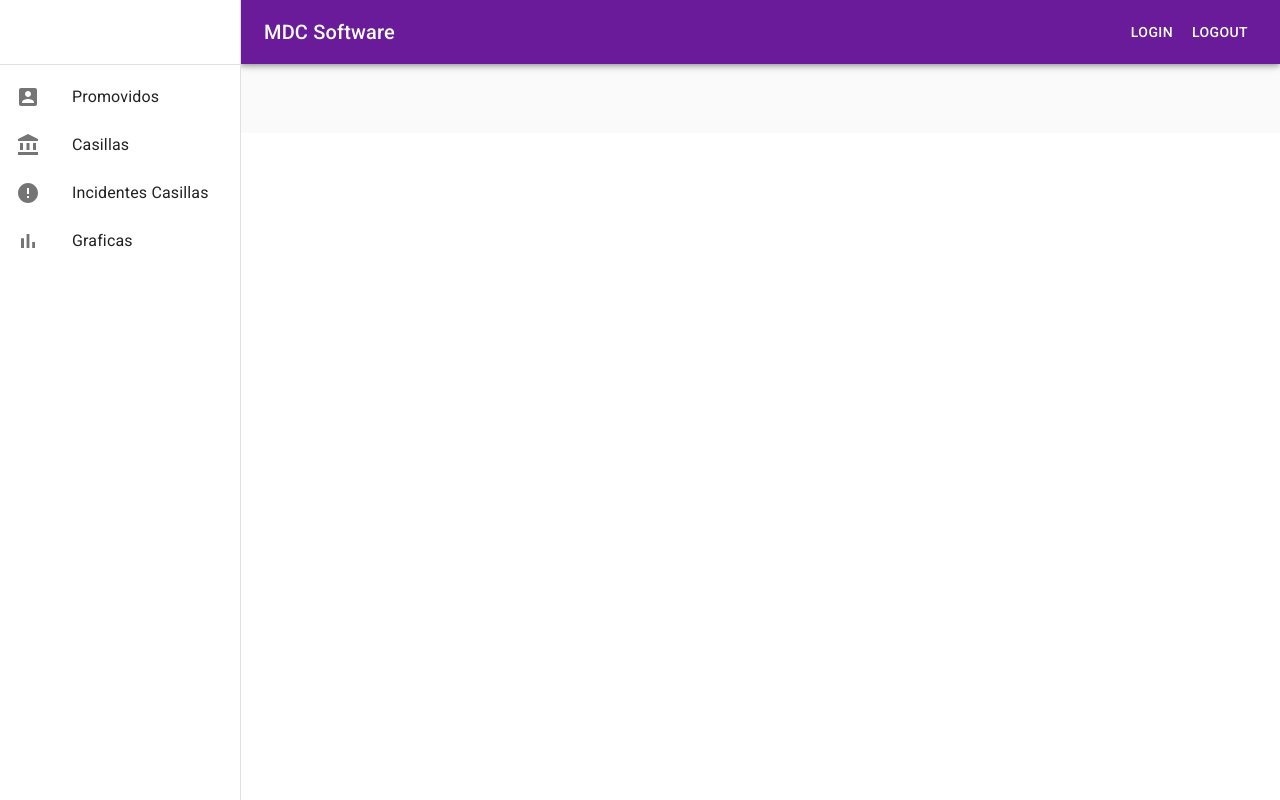
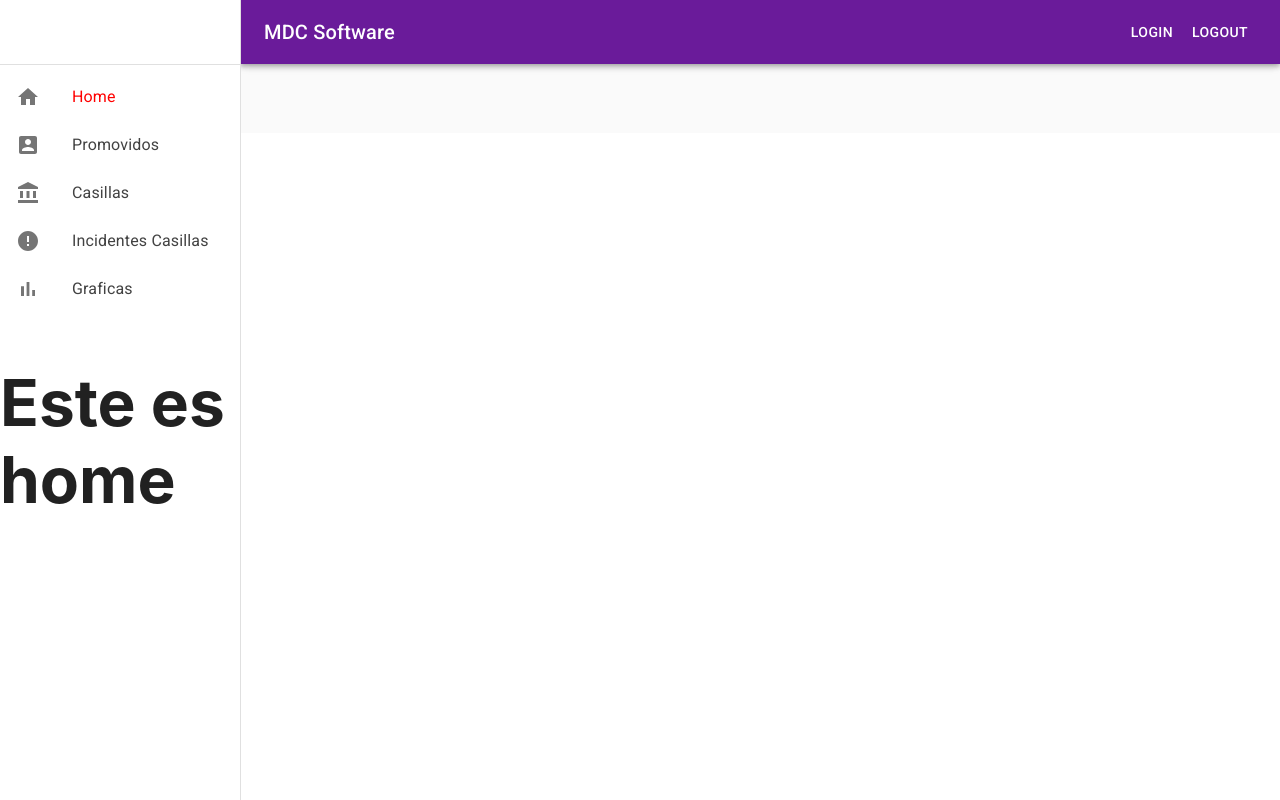
Before and after one commit to mnkboy/mdc-softare-frontend, a React (Create React App) app: page /home in a window 1280 px wide. Built offline with nearby package versions, Linux system fonts and the light colour scheme; the HTML template or start-up script is replaced by a standard one.

Commit message:
Con routing y pages.

```diff
--- a/package.json
+++ b/package.json
@@ -16,6 +16,7 @@
     "react-apollo": "^3.1.5",
     "react-dom": "^17.0.1",
     "react-redux": "^7.2.2",
+    "react-router-dom": "^5.2.0",
     "react-scripts": "4.0.1",
     "redux": "^4.0.5",
     "redux-devtools": "^3.7.0",
--- a/src/components/ListIcons.jsx
+++ b/src/components/ListIcons.jsx
@@ -1,37 +1,114 @@
 import React, { Fragment } from 'react'
 import { List, ListItem, ListItemIcon, ListItemText } from '@material-ui/core'
-import { AccountBox, BarChart, AccountBalance, Error } from '@material-ui/icons/'
+import { Home, AccountBox, BarChart, AccountBalance, Error } from '@material-ui/icons/'
+import HomePage from './pages/Home';
+import Promovidos from './pages/Promovidos';
+import Casillas from './pages/Casillas';
+import Graficas from './pages/Graficas';
+import IncidentesCasillas from './pages/IncidentesCasillas';
+
+import {
+
+
+    BrowserRouter as Router,
+    Switch,
+    Route,
+    NavLink
+} from "react-router-dom";
 
 const ListIcons = () => {
     return (
 
         <Fragment>
+            <Router>
                 <List>
+                    <NavLink
+                        className="tags"
+                        activeStyle={{ color: "red", fontWeight: "bold", }}
+                        style={{ color: "#424242", textDecoration: 'none' }}
+                        to={"/home"}
+                    >
+                        <ListItem button>
+                            <ListItemIcon>
+                                <Home />
+                            </ListItemIcon>
+                            <ListItemText primary='Home' />
+                        </ListItem>
+                    </NavLink>
+                    <NavLink
+                        className="tags"
+                        activeStyle={{ color: "red" }}
+                        style={{ color: "#424242", textDecoration: 'none' }}
+                        to={"/promovidos"}
+                    >
                         <ListItem button>
                             <ListItemIcon>
                                 <AccountBox />
                             </ListItemIcon>
                             <ListItemText primary='Promovidos' />
                         </ListItem>
+                    </NavLink>
+
+                    <NavLink
+                        className="tags"
+                        activeStyle={{ color: "red" }}
+                        style={{ color: "#424242", textDecoration: 'none' }}
+                        to={"/casillas"}
+                    >
                         <ListItem button>
                             <ListItemIcon>
                                 <AccountBalance />
                             </ListItemIcon>
                             <ListItemText primary='Casillas' />
                         </ListItem>
+                    </NavLink>
+
+                    <NavLink
+                        className="tags"
+                        activeStyle={{ color: "red" }}
+                        style={{ color: "#424242", textDecoration: 'none' }}
+                        to={"/incidentes"}
+                    >
                         <ListItem button>
                             <ListItemIcon>
                                 <Error />
                             </ListItemIcon>
                             <ListItemText primary='Incidentes Casillas' />
                         </ListItem>
+                    </NavLink>
+
+                    <NavLink
+                        className="tags"
+                        activeStyle={{ color: "red" }}
+                        style={{ color: "#424242", textDecoration: 'none' }}
+                        to={"/graficas"}
+                    >
                         <ListItem button>
                             <ListItemIcon>
                                 <BarChart />
                             </ListItemIcon>
                             <ListItemText primary='Graficas' />
                         </ListItem>
+                    </NavLink>
                 </List>
+                <Switch>
+                    <Route path="/graficas" >
+                        <Graficas />
+                    </Route>
+                    <Route path="/incidentes" >
+                        <IncidentesCasillas />
+                    </Route>
+                    <Route path="/casillas" >
+                        <Casillas />
+                    </Route>
+                    <Route path="/promovidos">
+                        <Promovidos />
+                    </Route>
+                    <Route path="/home">
+                        <HomePage />
+                    </Route>
+                </Switch>
+            </Router>
         </Fragment>
     )
 }
--- /dev/null
+++ b/src/components/pages/Casillas.jsx
@@ -0,0 +1,11 @@
+import React from 'react'
+
+const Casillas = () => {
+    return (
+        <div>
+            <h1>Casillas</h1>
+        </div>
+    )
+}
+
+export default Casillas
--- /dev/null
+++ b/src/components/pages/Graficas.jsx
@@ -0,0 +1,11 @@
+import React from 'react'
+
+const Graficas = () => {
+    return (
+        <div>
+            <h1>Graficas</h1>
+        </div>
+    )
+}
+
+export default Graficas
--- /dev/null
+++ b/src/components/pages/Home.jsx
@@ -0,0 +1,11 @@
+import React from 'react'
+
+const Home = () => {
+    return (
+        <div>
+            <h1>Este es home</h1>
+        </div>
+    )
+}
+
+export default Home
--- /dev/null
+++ b/src/components/pages/IncidentesCasillas.jsx
@@ -0,0 +1,11 @@
+import React from 'react'
+
+const IncidentesCasillas = () => {
+    return (
+        <div>
+            <h1>Incidentes Casillas</h1>
+        </div>
+    )
+}
+
+export default IncidentesCasillas
--- /dev/null
+++ b/src/components/pages/Promovidos.jsx
@@ -0,0 +1,11 @@
+import React from 'react'
+
+const Promovidos = () => {
+    return (
+        <div>
+            <h1>Promovidos</h1>
+        </div>
+    )
+}
+
+export default Promovidos
```
Also changed, not shown: 2 other files (tests, documents, lock files or other folders). Lines whose indentation alone changed are shown as unchanged.
